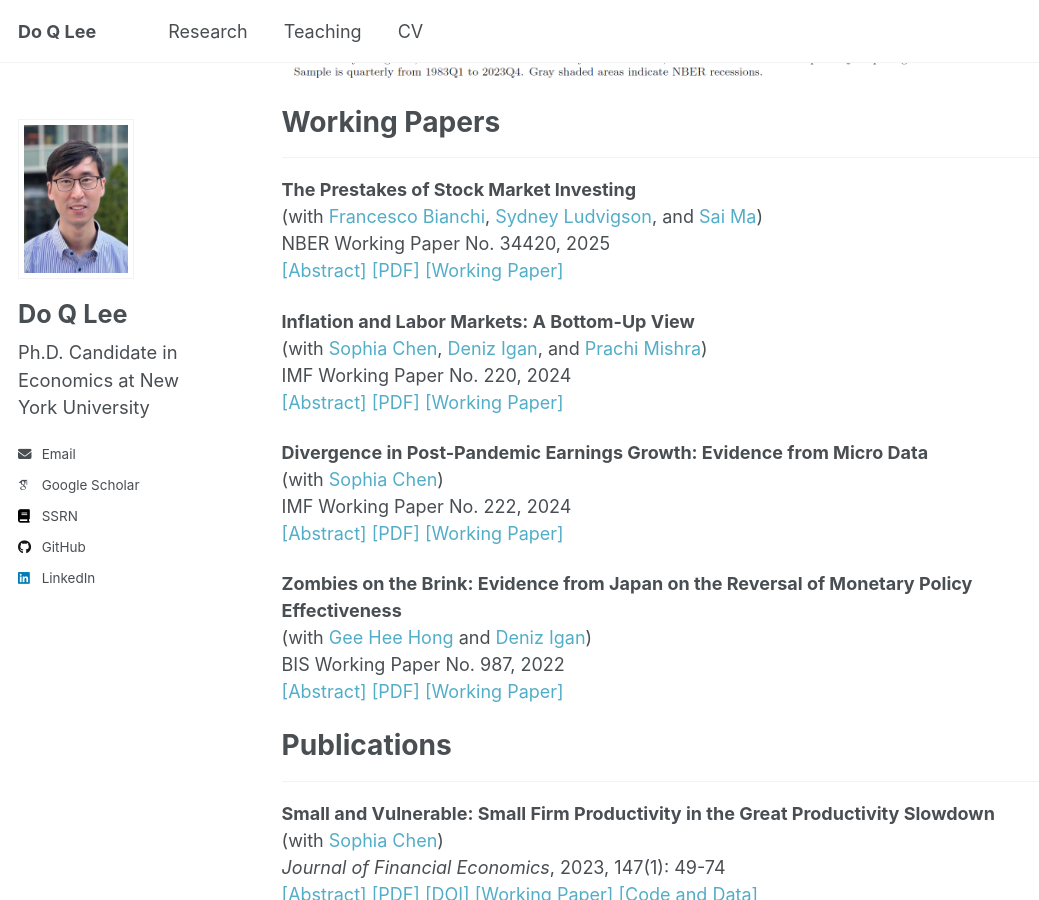
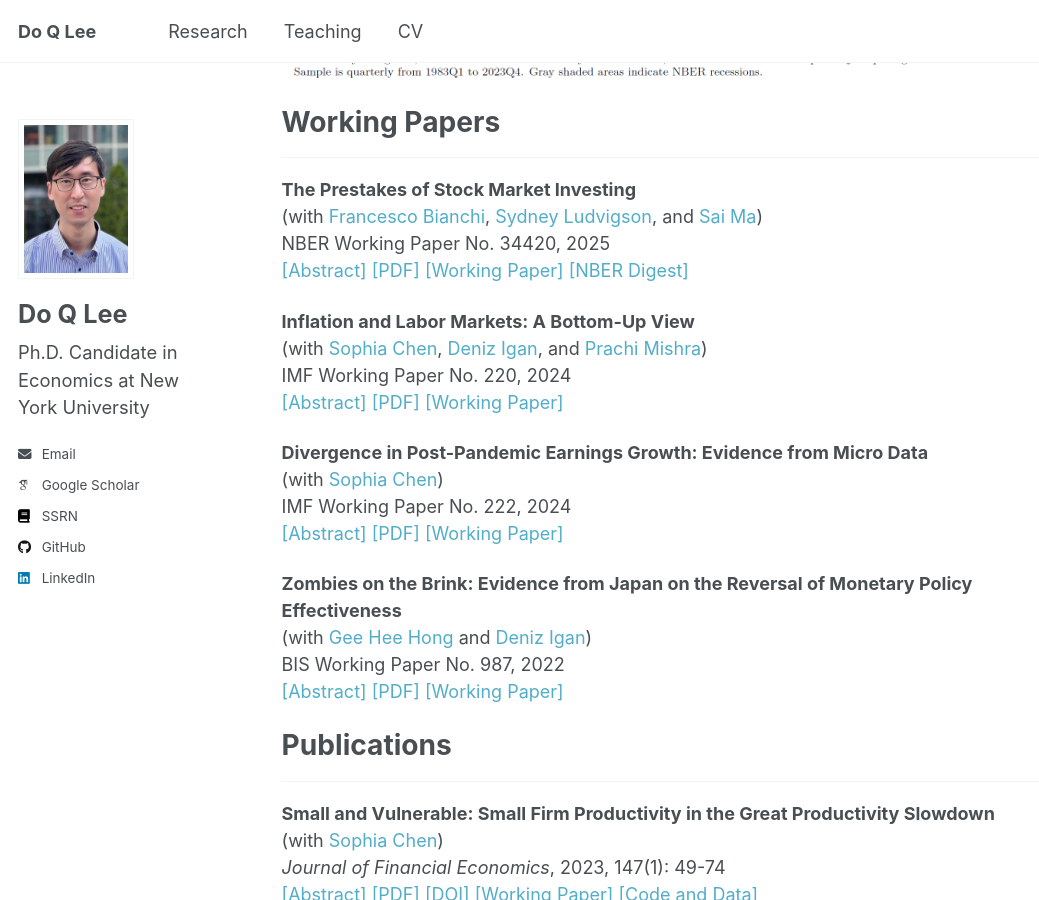
Before and after one commit to doqlee/doqlee.github.io, a Jekyll site: the page built from _pages/main.md, in a window 1280 px wide and 900 px high, scrolled down 1141 px. Shown: the whole window, without its empty margins (0-1039 px from the left). Built offline with Jekyll 4.4.1, drawn with Linux system fonts in a browser that asks for light colours; some web fonts are replaced.

Commit message:
Update main.md

```diff
--- a/_pages/main.md
+++ b/_pages/main.md
@@ -112,7 +112,7 @@ Working Papers
 **The Prestakes of Stock Market Investing** \
 (with [Francesco Bianchi](https://sites.google.com/view/francescobianchi/), [Sydney Ludvigson](https://www.sydneyludvigson.com/), and [Sai Ma](https://saimaecon.com/)) \
 NBER Working Paper No. 34420, 2025 \
-<a href="#/" onclick="visib('BLLM2025')">[Abstract]</a> [[PDF]](https://www.sydneyludvigson.com/s/biases_ml.pdf) [[Working Paper]](https://www.nber.org/papers/w34420)
+<a href="#/" onclick="visib('BLLM2025')">[Abstract]</a> [[PDF]](https://www.sydneyludvigson.com/s/biases_ml.pdf) [[Working Paper]](https://www.nber.org/papers/w34420) [[NBER Digest]](https://www.nber.org/sites/default/files/2026-02/feb26_0.pdf)
 <div id="BLLM2025" style="display: none; text-align: justify; line-height: 1.2" >
 How rational is the stock market and how efficiently does it process information? We use machine learning to establish a practical measure of rational and efficient expectation formation while identifying distortions and inefficiencies in the subjective beliefs of market participants. The algorithm independently learns, stays attentive to fundamentals, credit risk, and sentiment, and makes abrupt course-corrections at critical junctures. By contrast, the subjective beliefs of investors, professionals, and equity analysts do little of this and instead contain predictable mistakes–prestakes–that are especially prevalent in times of market turbulence. Trading schemes that bet against prestakes deliver defensive strategies with large CAPM and Fama-French 5-factor alphas.
 <br>
```
